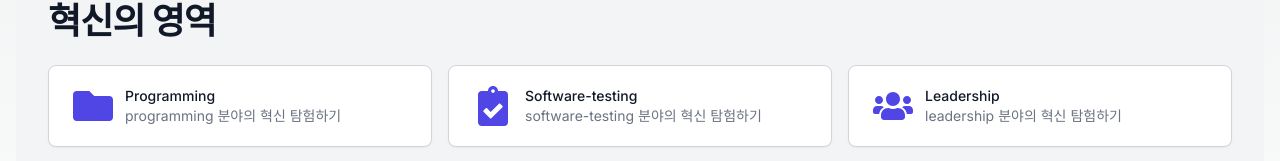
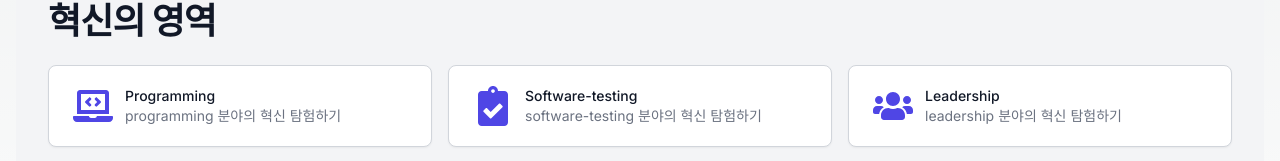
Before and after one commit to dawnscapelab/dawnscapelab.github.io, a Next.js app: page / in a window 1280 px wide. Shown: the part 1347-1508 px from the top of the page. Built offline with nearby package versions, Linux system fonts and the light colour scheme.

Commit message:
programming 카테고리 아이콘 추가

```diff
--- a/components/CategoryIcon.tsx
+++ b/components/CategoryIcon.tsx
@@ -1,4 +1,4 @@
-import { FaAndroid, FaReact, FaFolder, FaInfinity, FaCode, FaUsers, FaClipboardCheck } from 'react-icons/fa';
+import { FaAndroid, FaReact, FaFolder, FaInfinity, FaCode, FaUsers, FaClipboardCheck, FaLaptopCode } from 'react-icons/fa';
 import { SiGradle } from 'react-icons/si';
 
 const categoryIcons: { [key: string]: JSX.Element } = {
@@ -9,6 +9,7 @@ const categoryIcons: { [key: string]: JSX.Element } = {
     'software-development': <FaCode className="h-10 w-10 text-indigo-600" />, // 소프트웨어 개발 카테고리를 위한 코드 아이콘 추가
     leadership: <FaUsers className="h-10 w-10 text-indigo-600" />, // Leadership 카테고리를 위한 그룹 아이콘 추가
     'software-testing': <FaClipboardCheck className="h-10 w-10 text-indigo-600" />, // 소프트웨어 테스팅 카테고리를 위한 클립보드 체크 아이콘 추가
+    programming: <FaLaptopCode className="h-10 w-10 text-indigo-600" />, // 프로그래밍 카테고리를 위한 노트북 코드 아이콘 추가
 };
 
 export default function CategoryIcon({ category }: { category: string }) {
```
